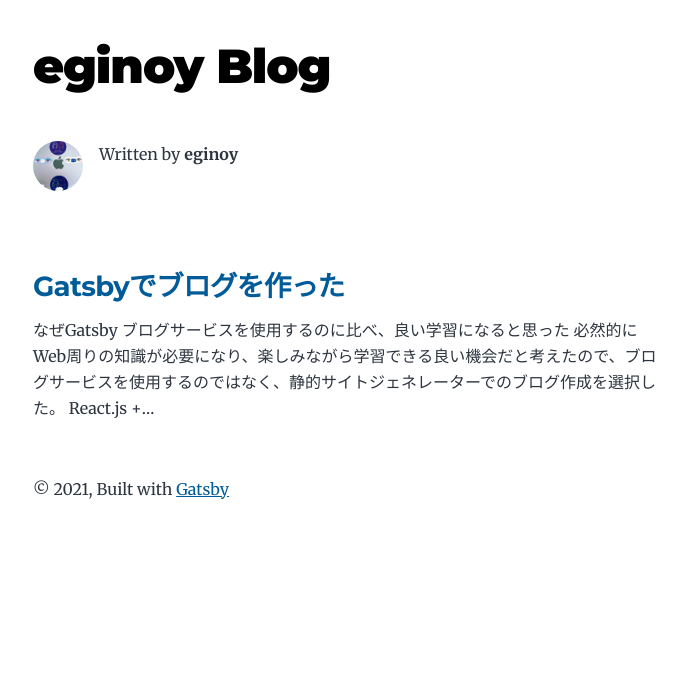
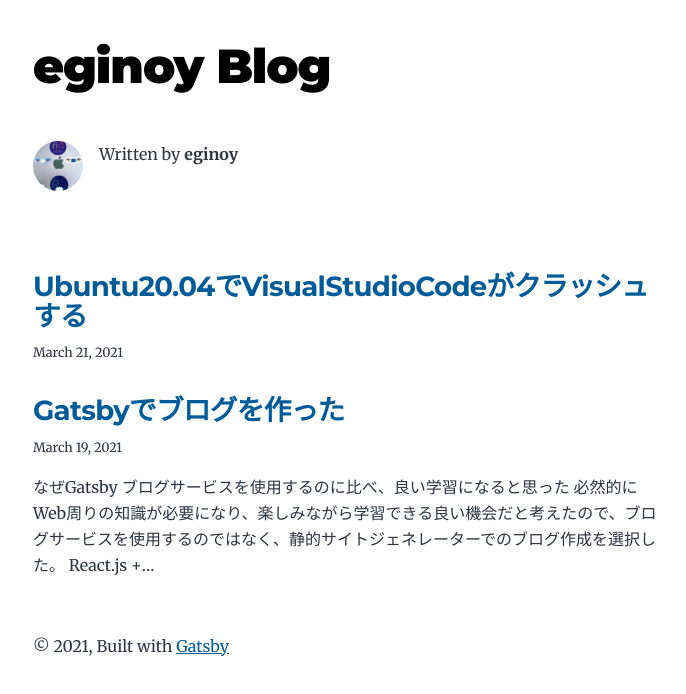
Before and after one commit to eginoy/blog, a Gatsby site: page / in a window 1280 px wide. Shown: the whole page, without its empty margins (291-977 px from the left). Built offline with nearby package versions, Linux system fonts and the light colour scheme; Gatsby itself is replaced by a stand-in of ours.

Commit message:
fix metadata

```diff
--- a/content/blog/Gatsbyでブログを作った/index.md
+++ b/content/blog/Gatsbyでブログを作った/index.md
@@ -1,6 +1,6 @@
 ---
 title: Gatsbyでブログを作った
-data: "2021-03-19"
+date: "2021-03-19"
 ---
 ## なぜGatsby
 ### ブログサービスを使用するのに比べ、良い学習になると思った
--- /dev/null
+++ b/content/blog/Ubuntu20.04でVisualStudioCodeがクラッシュする/index.md
@@ -0,0 +1,4 @@
+---
+title: Ubuntu20.04でVisualStudioCodeがクラッシュする
+date: "2021-03-21"
+---
```
